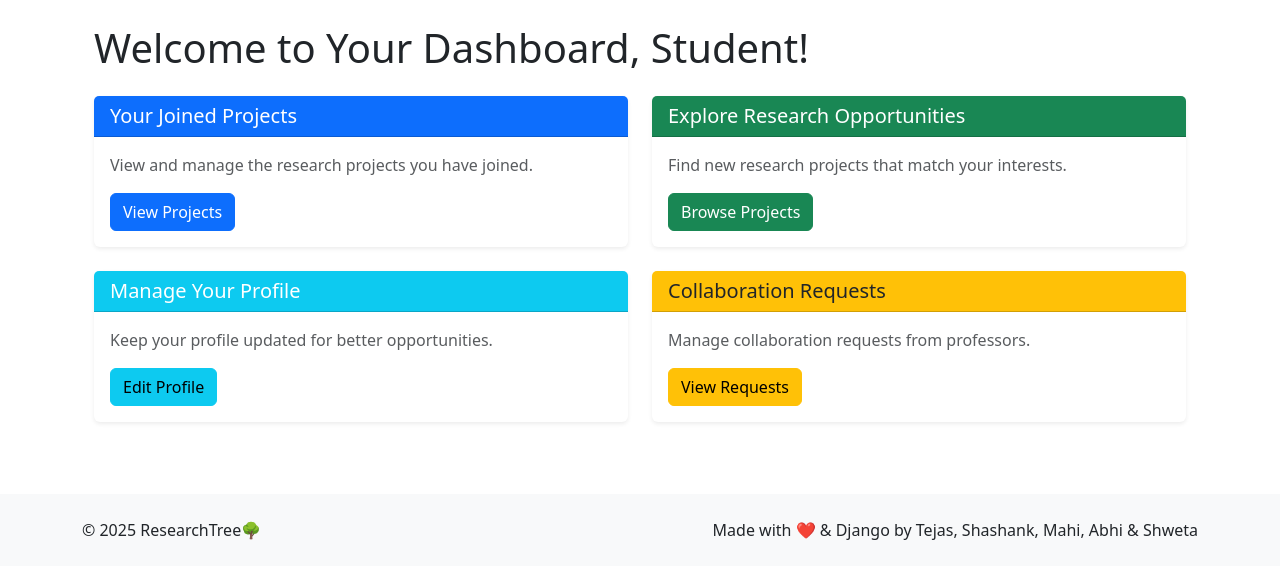
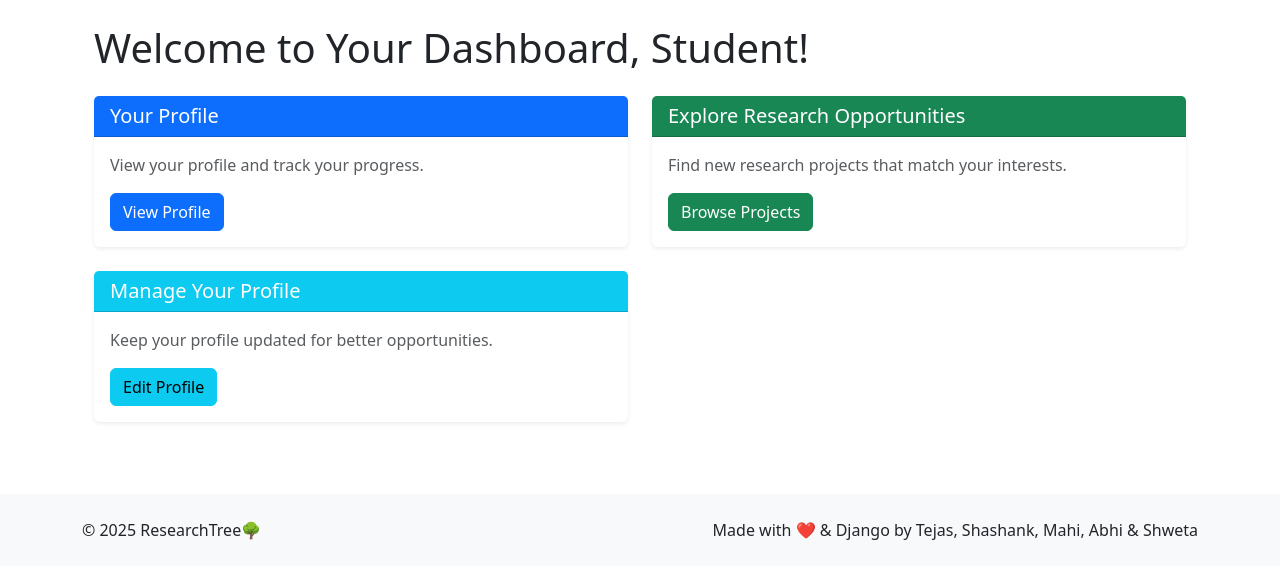
Before and after one commit to tejas2510/researchtree, a Django app: template dashboard/templates/dashboard/student_dashboard.html in a window 1280 px wide. Shown: the part 56-635 px from the top of the page. Run offline with Django 5.2, Linux system fonts and the light colour scheme; the template is opened without the code that fills it, so the values that code supplies are empty.

Commit message:
Update student_dashboard.html

```diff
--- a/dashboard/templates/dashboard/student_dashboard.html
+++ b/dashboard/templates/dashboard/student_dashboard.html
@@ -7,15 +7,15 @@
     <h1 class="mb-4">Welcome to Your Dashboard, Student!</h1>
 
     <div class="row">
-        <!-- Joined Projects Card -->
+        <!-- User Profile Card (Instead of Joined Projects) -->
         <div class="col-md-6 mb-4">
             <div class="card border-0 shadow-sm">
                 <div class="card-header bg-primary text-white">
-                    <h2 class="h5 mb-0">Your Joined Projects</h2>
+                    <h2 class="h5 mb-0">Your Profile</h2>
                 </div>
                 <div class="card-body">
-                    <p class="text-muted">View and manage the research projects you have joined.</p>
-                    <a href="/projects/joined/" class="btn btn-primary">View Projects</a>
+                    <p class="text-muted">View your profile and track your progress.</p>
+                    <a href="/users/profile/" class="btn btn-primary">View Profile</a>
                 </div>
             </div>
         </div>
@@ -47,20 +47,6 @@
                 </div>
             </div>
         </div>
-
-        <!-- Collaboration Requests Card -->
-        <div class="col-md-6 mb-4">
-            <div class="card border-0 shadow-sm">
-                <div class="card-header bg-warning text-dark">
-                    <h2 class="h5 mb-0">Collaboration Requests</h2>
-                </div>
-                <div class="card-body">
-                    <p class="text-muted">Manage collaboration requests from professors.</p>
-                    <a href="/projects/collaborations/" class="btn btn-warning">View Requests</a>
-                </div>
-            </div>
-        </div>
     </div>
-
 </div>
 {% endblock %}
```
